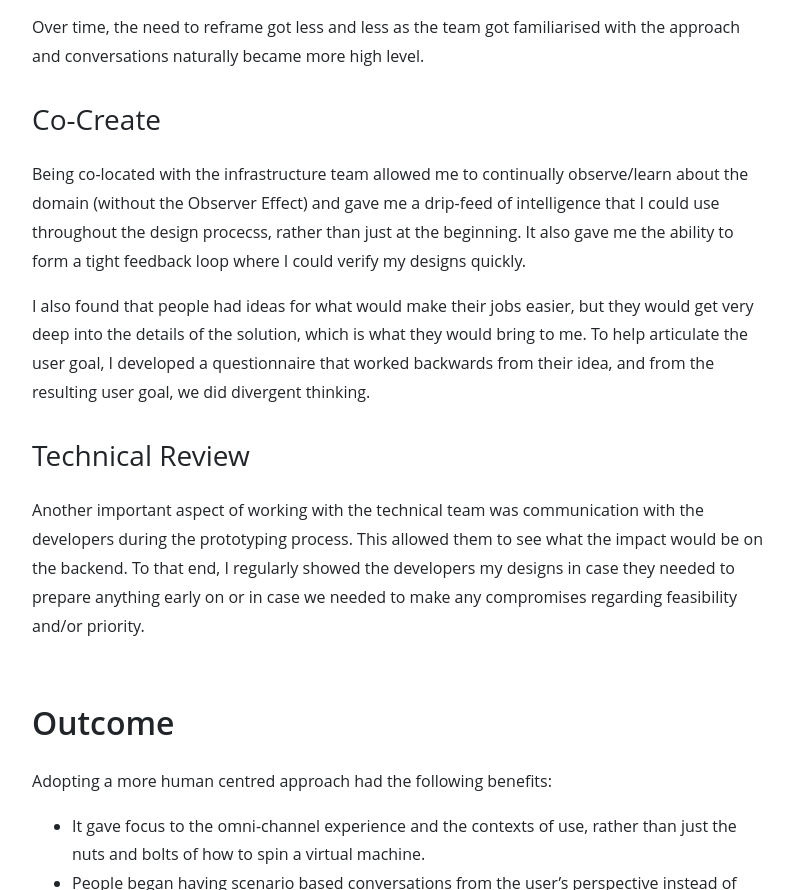
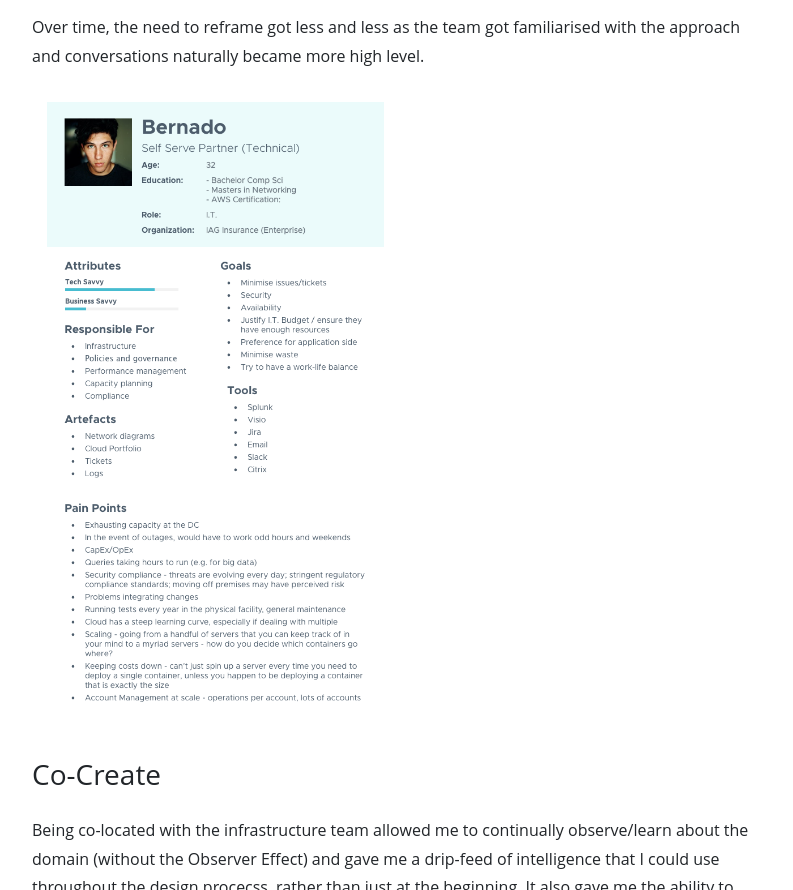
Before and after one commit to chrisenn/chrisenn.github.io, a plain HTML site: page case-studies/aytra.html in a window 1280 px wide. Shown: the part 4254-5144 px from the top of the page, without its empty margins (241-1034 px from the left). Drawn offline with nearby package versions, Linux system fonts and the light colour scheme.

Commit message:
Aytra persona

```diff
--- a/case-studies/aytra.html
+++ b/case-studies/aytra.html
@@ -144,6 +144,8 @@
 </ul>
 <p>Over time, the need to reframe got less and less as the team got familiarised with the approach and conversations naturally became more high level.</p>
 
+<a href="aytra/presona.png"><img src="aytra/persona.png" class="col-lg-6 col-sm-12"></a>
+
 <h3>Co-Create</h3>
 <p>Being co-located with the infrastructure team allowed me to continually observe/learn about the domain (without the Observer Effect) and gave me a drip-feed of intelligence that I could use throughout the design procecss, rather than just at the beginning. It also gave me the ability to form a tight feedback loop where I could verify my designs quickly.</p>
 
```
Also changed, not shown: case-studies/aytra/Infrastructure Lead mini.jpg (added), case-studies/aytra/Large Organization mini.jpg (added), case-studies/aytra/Small Organization mini.jpg (added), case-studies/aytra/persona.png (added).
